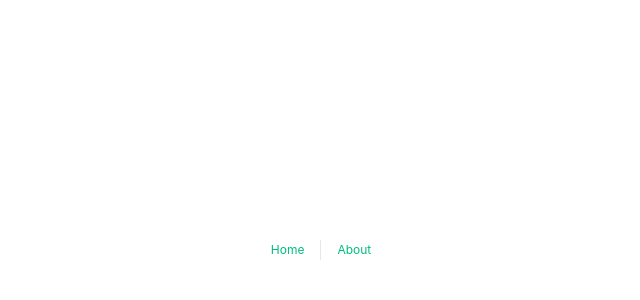
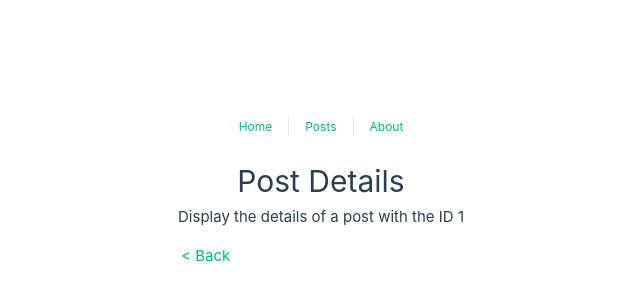
Before and after one commit to javiergranados/vue-composition-api-course, a Vue app: page /post-list/1 in a window 1280 px wide. Before the commit this address had no page. Shown: the part 166-466 px from the top of the page, without its empty margins (319-959 px from the left). Built offline with nearby package versions, Linux system fonts and the light colour scheme.

Commit message:
Add PostList and PostDetails views

```diff
--- a/src/App.vue
+++ b/src/App.vue
@@ -1,6 +1,7 @@
 <template>
   <nav>
     <RouterLink to="/">Home</RouterLink>
+    <RouterLink to="/post-list">Posts</RouterLink>
     <RouterLink to="/about">About</RouterLink>
   </nav>
   <RouterView />
--- a/src/router/index.js
+++ b/src/router/index.js
@@ -1,5 +1,6 @@
 import { createRouter, createWebHistory } from 'vue-router'
 import HomeView from '../views/HomeView.vue'
+import PostListView from '../views/PostListView.vue'
 
 const router = createRouter({
   history: createWebHistory(import.meta.env.BASE_URL),
@@ -16,6 +17,16 @@ const router = createRouter({
       // this generates a separate chunk (About.[hash].js) for this route
       // which is lazy-loaded when the route is visited.
       component: () => import('../views/AboutView.vue')
+    },
+    {
+      path: '/post-list',
+      name: 'posts',
+      component: PostListView
+    },
+    {
+      path: '/post-list/:id',
+      name: 'post',
+      component: () => import('../views/PostDetails.vue')
     }
   ]
 })
--- a/src/views/AboutView.vue
+++ b/src/views/AboutView.vue
@@ -9,7 +9,7 @@ import { vAutofocus } from '../directives'
   </div>
 </template>
 
-<style>
+<style scoped>
 .about {
   text-align: center;
   padding: 20px;
--- a/src/views/HomeView.vue
+++ b/src/views/HomeView.vue
@@ -27,7 +27,7 @@ const increaseCounter = () => counterData.count++
   </div>
 </template>
 
-<style>
+<style scoped>
 .home {
   text-align: center;
   padding: 20px;
--- /dev/null
+++ b/src/views/PostDetails.vue
@@ -0,0 +1,22 @@
+<template>
+  <div class="post-details">
+    <h1>Post Details</h1>
+    <p>Display the details of a post with the ID {{ $route.params.id }}</p>
+    <div class="backWrapper">
+      <RouterLink class="back" to="/post-list">&lt; Back</RouterLink>
+    </div>
+  </div>
+</template>
+
+<style scoped>
+.post-details {
+  padding: 20px;
+}
+h1 {
+  text-align: center;
+}
+.backWrapper {
+  margin-top: 15px;
+  margin-bottom: 95px;
+}
+</style>
--- /dev/null
+++ b/src/views/PostListView.vue
@@ -0,0 +1,20 @@
+<template>
+  <div class="post-list">
+    <h1>Post List</h1>
+    <ul>
+      <li><RouterLink to="/post-list/1">Post 1</RouterLink></li>
+      <li><RouterLink to="/post-list/2">Post 2</RouterLink></li>
+      <li><RouterLink to="/post-list/3">Post 3</RouterLink></li>
+    </ul>
+  </div>
+</template>
+
+<style scoped>
+.post-list {
+  text-align: center;
+  padding: 20px;
+}
+ul {
+  margin-bottom: 87px;
+}
+</style>
```
